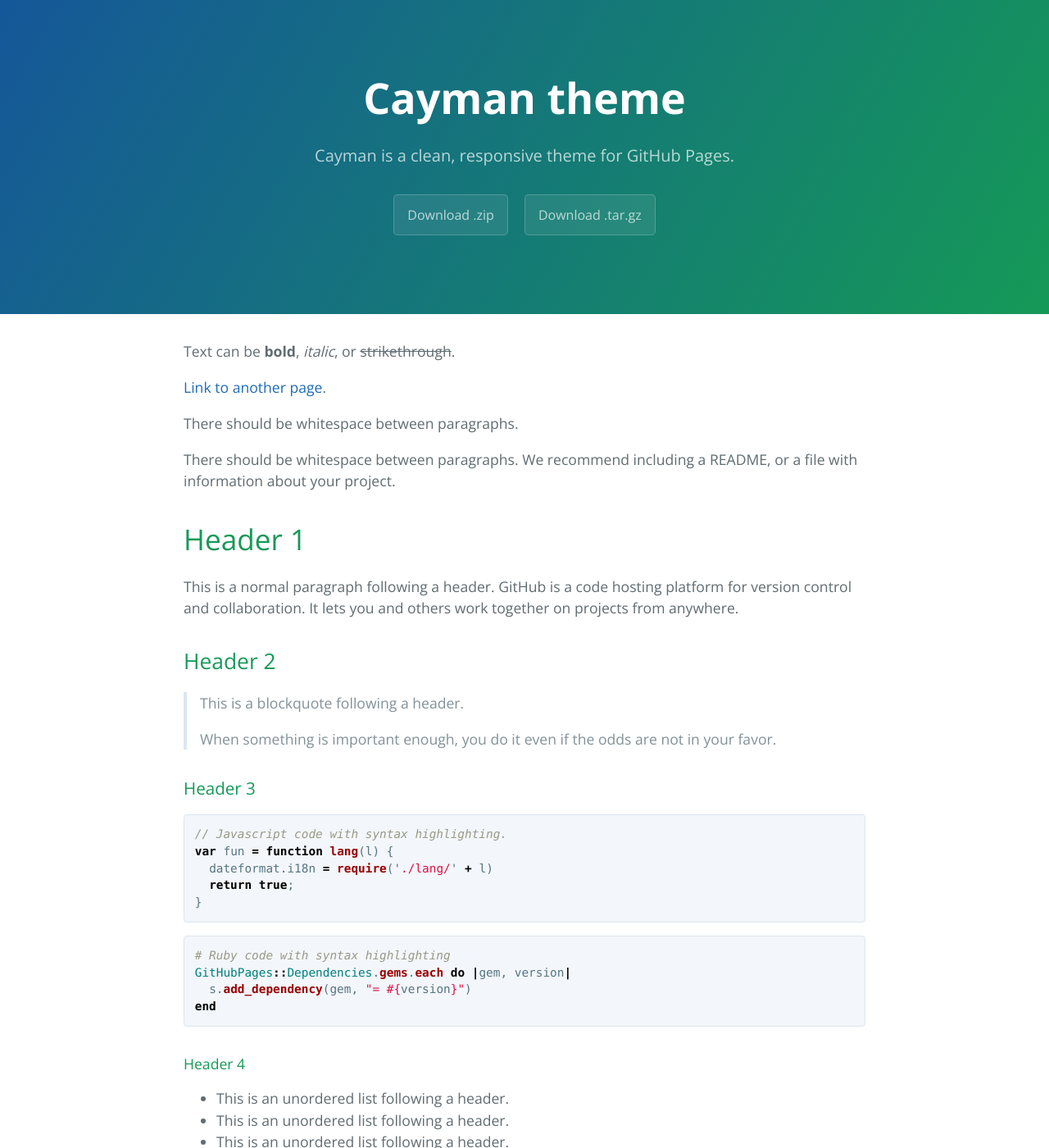
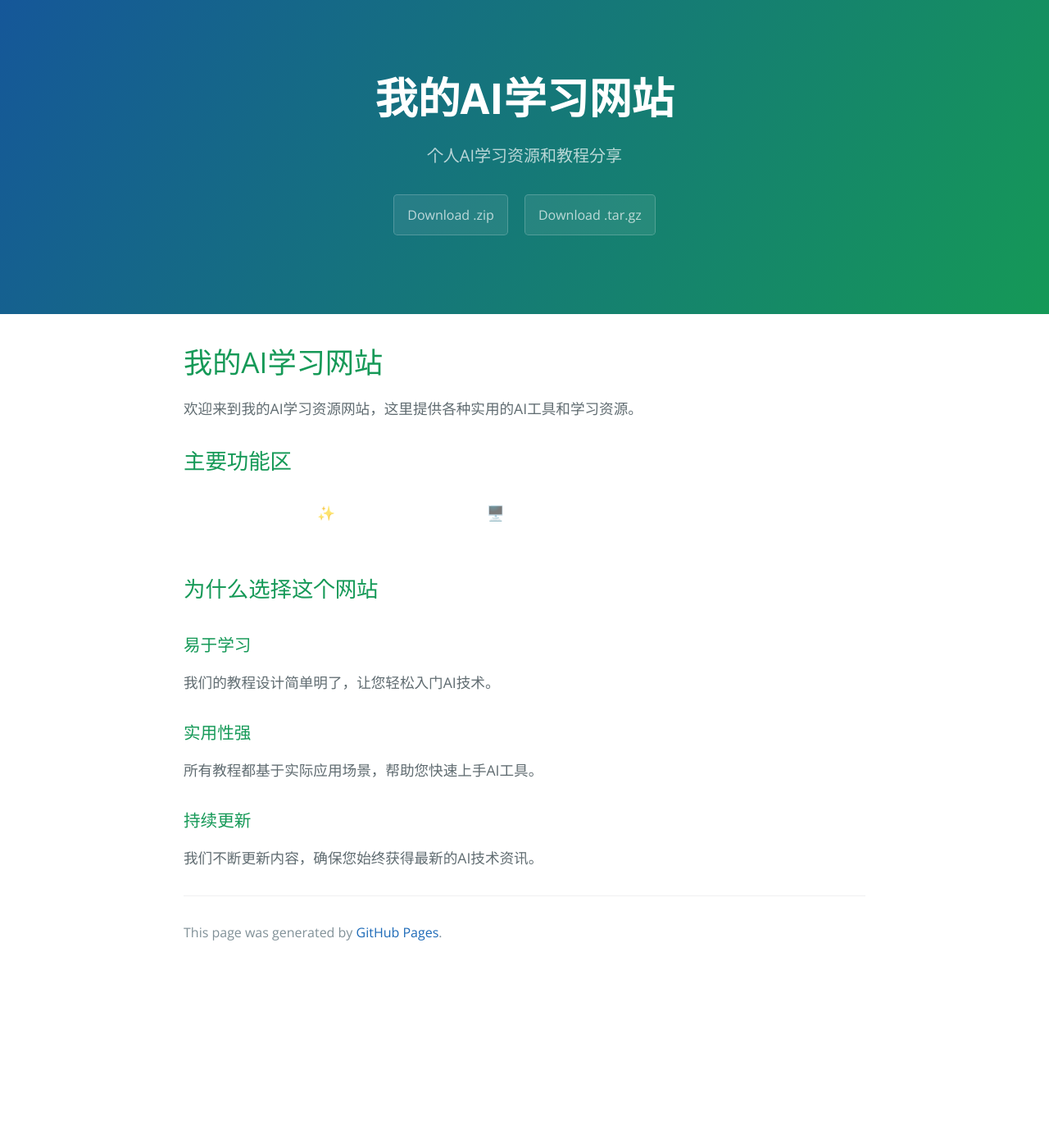
Before and after one commit to maggie1030/maggie1030.github.io, a Jekyll site: the page built from index.md, in a window 1280 px wide and 1400 px high. Shown: the whole window at 82% size. Built offline with Jekyll 4.4.1, drawn with Linux system fonts in a browser that asks for light colours; some of the changed text lies outside the part shown.

Commit message:
添加首页内容

````diff
--- a/_config.yml
+++ b/_config.yml
@@ -1,5 +1,5 @@
-title: Cayman theme
-description: Cayman is a clean, responsive theme for GitHub Pages.
+title: AI 爱好者之家
+description: AI小白从0到1，一起学习成长
 show_downloads: true
 google_analytics:
 theme: jekyll-theme-cayman
--- a/index.md
+++ b/index.md
@@ -1,123 +1,28 @@
 ---
 layout: default
+title: 我的AI学习网站
+description: 个人AI学习资源和教程分享
 ---
 
-Text can be **bold**, _italic_, or ~~strikethrough~~.
+# 我的AI学习网站
 
-[Link to another page](./another-page.html).
+欢迎来到我的AI学习资源网站，这里提供各种实用的AI工具和学习资源。
 
-There should be whitespace between paragraphs.
+## 主要功能区
 
-There should be whitespace between paragraphs. We recommend including a README, or a file with information about your project.
+<div class="button-container">
+  <a href="#" class="btn">学习ChatGPT教程 ✨</a>
+  <a href="#" class="btn">学习Cursor开发 🖥️</a>
+  <a href="#" class="btn">学习Deepseek</a>
+</div>
 
-# Header 1
+## 为什么选择这个网站
 
-This is a normal paragraph following a header. GitHub is a code hosting platform for version control and collaboration. It lets you and others work together on projects from anywhere.
+### 易于学习
+我们的教程设计简单明了，让您轻松入门AI技术。
 
-## Header 2
+### 实用性强
+所有教程都基于实际应用场景，帮助您快速上手AI工具。
 
-> This is a blockquote following a header.
->
-> When something is important enough, you do it even if the odds are not in your favor.
-
-### Header 3
-
-```js
-// Javascript code with syntax highlighting.
-var fun = function lang(l) {
-  dateformat.i18n = require('./lang/' + l)
-  return true;
-}
-```
-
-```ruby
-# Ruby code with syntax highlighting
-GitHubPages::Dependencies.gems.each do |gem, version|
-  s.add_dependency(gem, "= #{version}")
-end
-```
-
-#### Header 4
-
-*   This is an unordered list following a header.
-*   This is an unordered list following a header.
-*   This is an unordered list following a header.
-
-##### Header 5
-
-1.  This is an ordered list following a header.
-2.  This is an ordered list following a header.
-3.  This is an ordered list following a header.
-
-###### Header 6
-
-| head1        | head two          | three |
-|:-------------|:------------------|:------|
-| ok           | good swedish fish | nice  |
-| out of stock | good and plenty   | nice  |
-| ok           | good `oreos`      | hmm   |
-| ok           | good `zoute` drop | yumm  |
-
-### There's a horizontal rule below this.
-
-* * *
-
-### Here is an unordered list:
-
-*   Item foo
-*   Item bar
-*   Item baz
-*   Item zip
-
-### And an ordered list:
-
-1.  Item one
-1.  Item two
-1.  Item three
-1.  Item four
-
-### And a nested list:
-
-- level 1 item
-  - level 2 item
-  - level 2 item
-    - level 3 item
-    - level 3 item
-- level 1 item
-  - level 2 item
-  - level 2 item
-  - level 2 item
-- level 1 item
-  - level 2 item
-  - level 2 item
-- level 1 item
-
-### Small image
-
-![Octocat](https://github.githubassets.com/images/icons/emoji/octocat.png)
-
-### Large image
-
-![Branching](https://guides.github.com/activities/hello-world/branching.png)
-
-
-### Definition lists can be used with HTML syntax.
-
-<dl>
-<dt>Name</dt>
-<dd>Godzilla</dd>
-<dt>Born</dt>
-<dd>1952</dd>
-<dt>Birthplace</dt>
-<dd>Japan</dd>
-<dt>Color</dt>
-<dd>Green</dd>
-</dl>
-
-```
-Long, single-line code blocks should not wrap. They should horizontally scroll if they are too long. This line should be long enough to demonstrate this.
-```
-
-```
-The final element.
-```
+### 持续更新
+我们不断更新内容，确保您始终获得最新的AI技术资讯。
````
